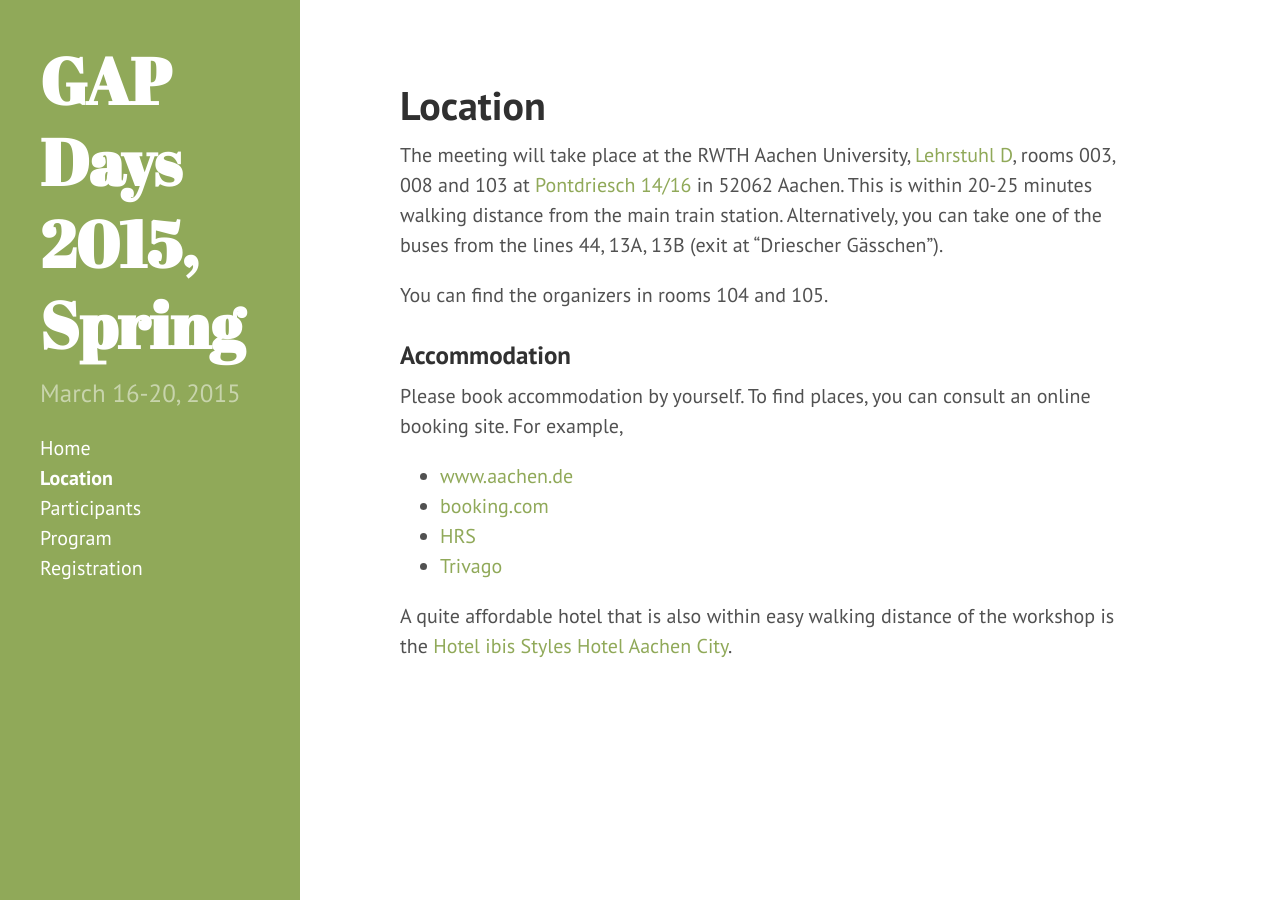
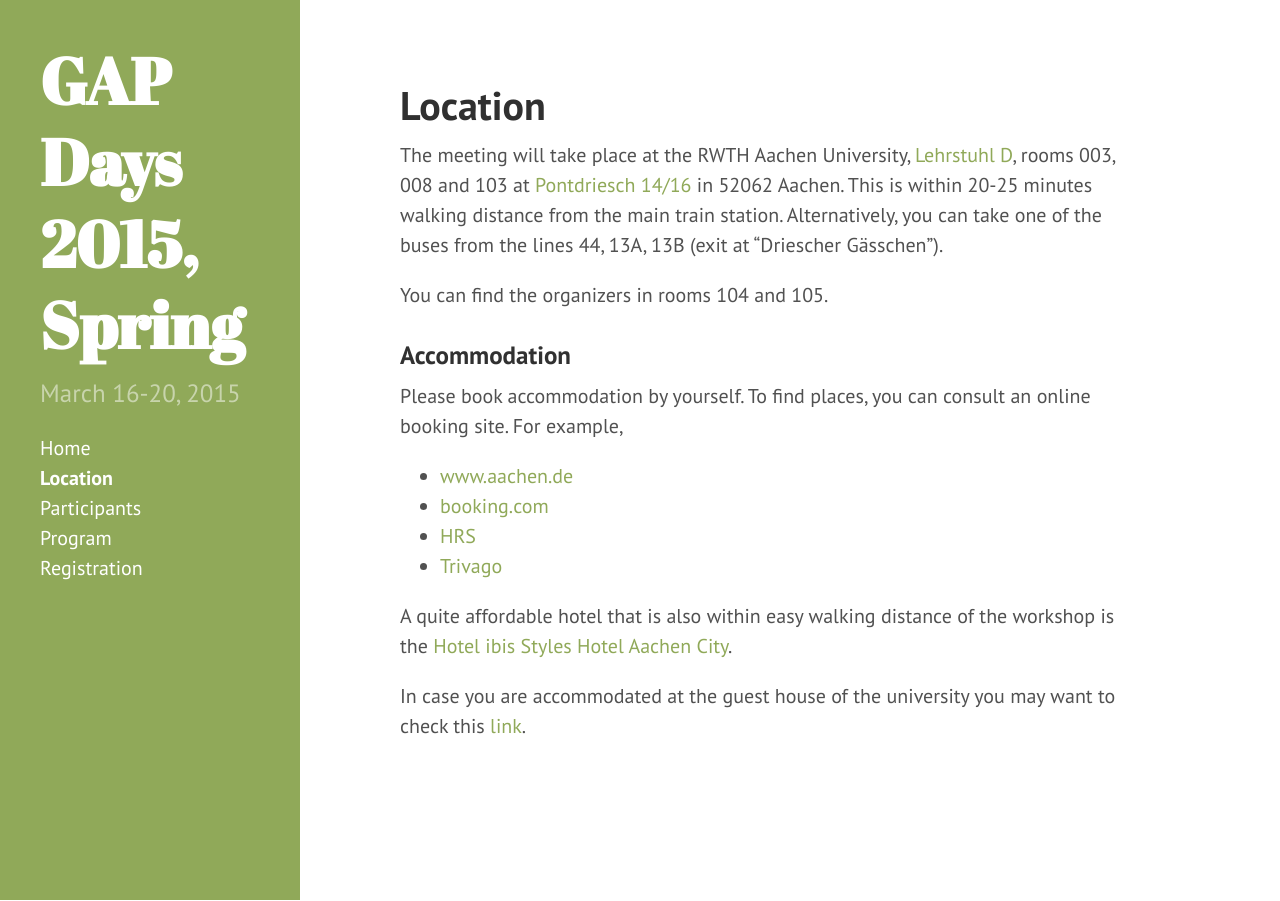
Before and after one commit to gapdays/gapdays2015-spring, a Jekyll site: the page built from location.md, in a window 1280 px wide. Built offline with Jekyll 4.4.1, drawn with Linux system fonts in a browser that asks for light colours; Markdown is read by kramdown in place of the engine named in the settings.

Commit message:
In case you are accommodated at the guest house of the university

```diff
--- a/location.md
+++ b/location.md
@@ -23,3 +23,5 @@ To find places, you can consult an online booking site. For example,
  * [Trivago](http://www.trivago.de)
 
 A quite affordable hotel that is also within easy walking distance of the workshop is the [Hotel ibis Styles Hotel Aachen City](http://www.ibis.com/gb/hotel-1703-ibis-styles-hotel-aachen-city/).
+
+In case you are accommodated at the guest house of the university you may want to check this [link](http://www.rwth-aachen.de/cms/root/Die_RWTH/Kontakt_Lageplaene/Raumverwaltung/~bdst/Gaestehaeuser/lidx/1/).
```
